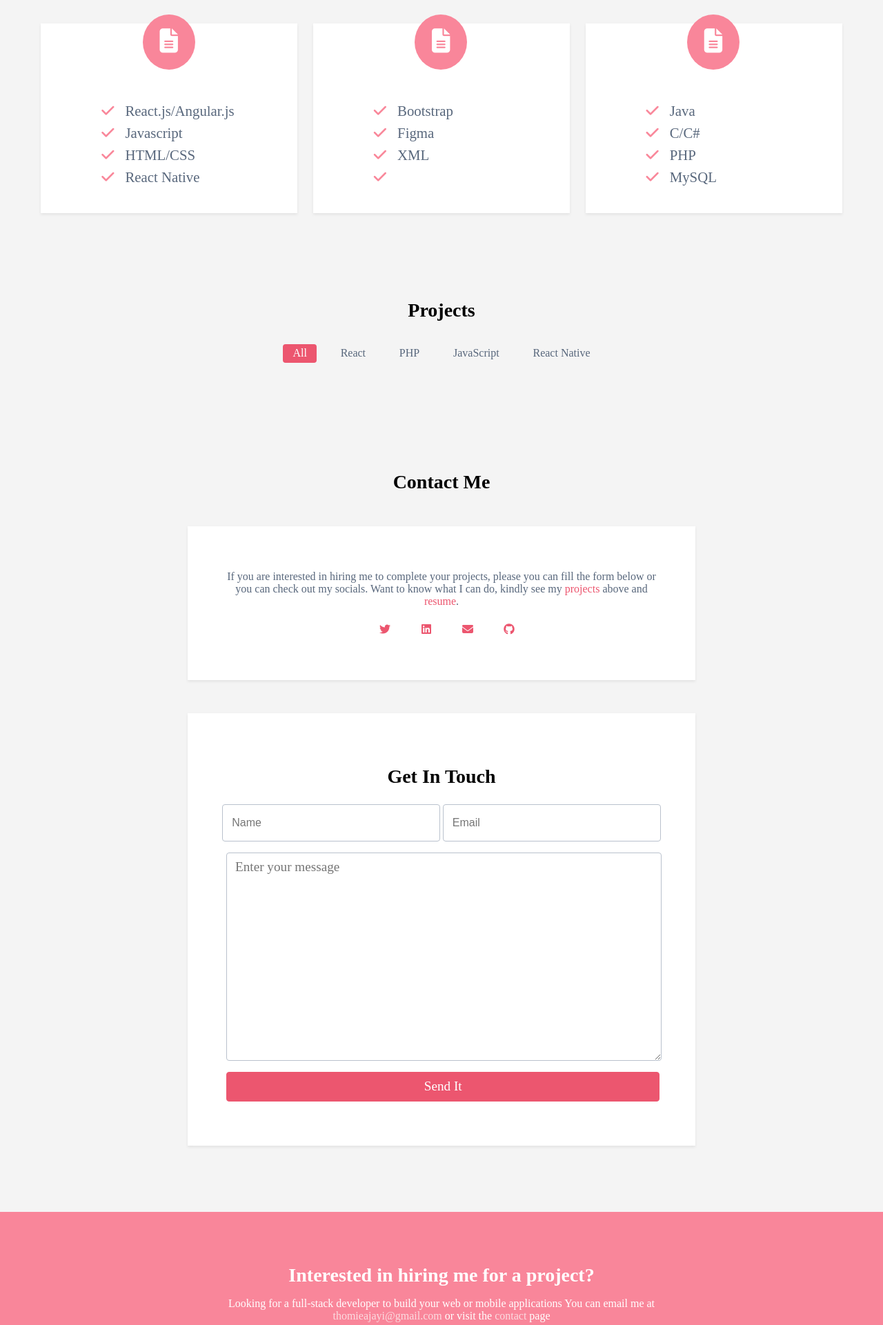
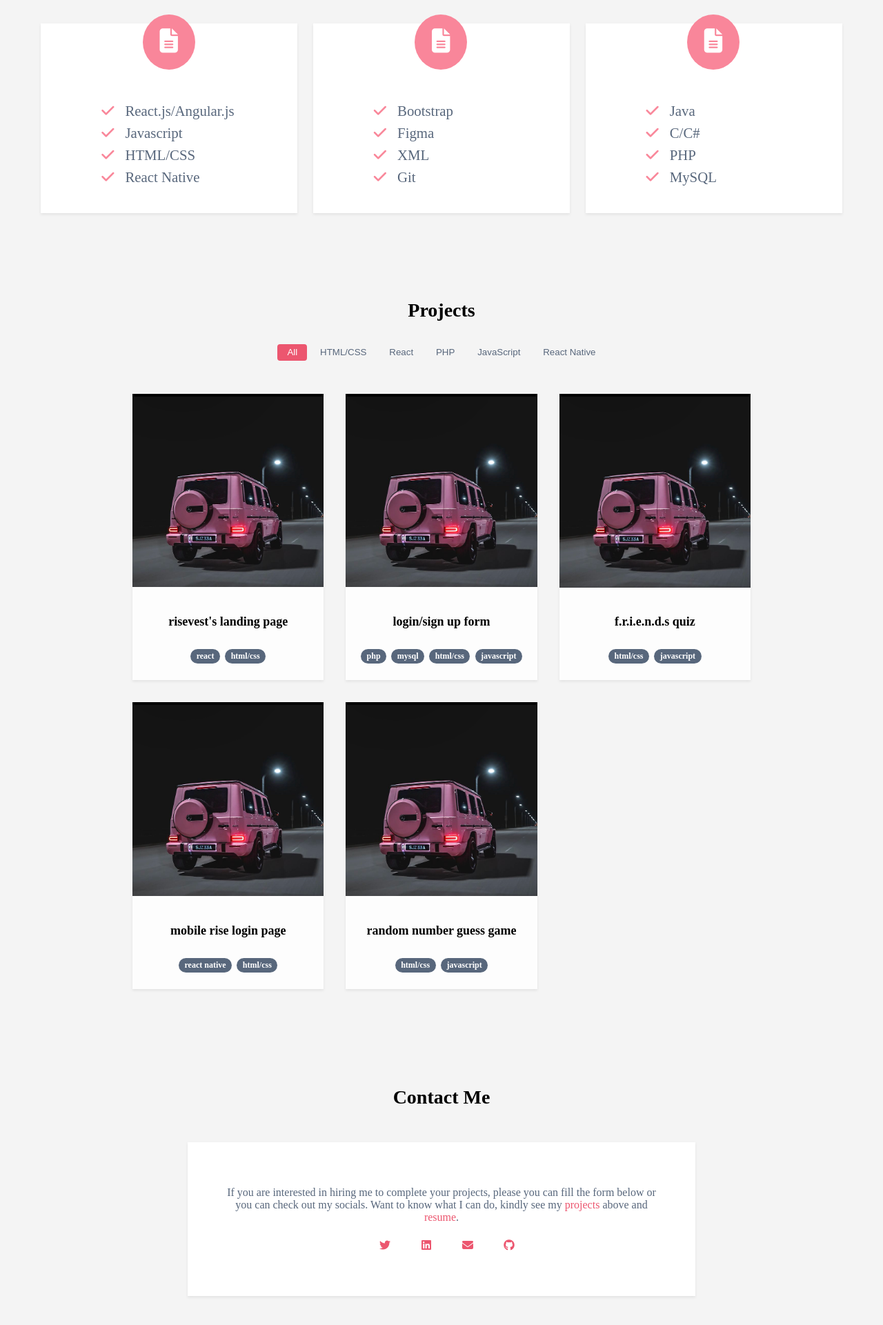
Before and after one commit to TomisinAjayi/Old-portfolio, a PHP site: page / in a window 1280 px wide. Shown: the part 603-2524 px from the top of the page at 69% size. Run offline with PHP 8.4, Linux system fonts and the light colour scheme; some libraries are stand-ins or nearby versions.

Commit message:
added projects

```diff
--- a/portfolio/index.html
+++ b/portfolio/index.html
@@ -11,7 +11,7 @@
 <body>
     <header>
         <nav>
-            <div class="row">
+            <div class="row nav-item" id="navigation">
                 <div class="col-6 socials">
                     <ul>
                         <li><a href="https://twitter.com/tomiajayi_"><i class="fa-brands fa-twitter"></i></a></li>
@@ -20,7 +20,7 @@
                         <li><a href="https://github.com/TomisinAjayi"><i class="fa-brands fa-github"></i></a></li>
                     </ul>
                 </div>
-                <div class="col-6 links">
+                <div class="col-6 links" id="linkDisplay">
                     <ul id="linksUl">
                         <li class="list active"><a href="#">ABOUT</a></li>
                         <li class="list"><a href="#projects-section">PROJECTS</a></li>
@@ -29,9 +29,8 @@
                     </ul>
                 </div>
                 <div class="btn">
-                    <button class="navbar-toggler" type="button" data-bs-toggle="collapse" data-bs-target="#navigation" aria-controls="navigation" aria-expanded="false" aria-label="Toggle navigation">
-                        <i class="fa-solid fa-bars"></i>
-                    </button>
+                    <i id="bars" class="fa-solid fa-bars"></i>
+                    <i id="times" class="fa-solid fa-xmark"></i>
                 </div>
             </div>
         </nav>
@@ -73,7 +72,7 @@
                         <li><i class="fa-solid fa-check"></i>Bootstrap</li>
                         <li><i class="fa-solid fa-check"></i>Figma</li>
                         <li><i class="fa-solid fa-check"></i>XML</li>
-                        <li><i class="fa-solid fa-check"></i></li>
+                        <li><i class="fa-solid fa-check"></i>Git</li>
                     </ul>
                 </div>
                 <div class="col-4">
@@ -94,11 +93,120 @@
     <section class="projects" id="projects-section">
         <h3>Projects</h3>
         <div id="projectList">
-            <li class="list active-project">All</li>
-            <li class="list">React</li>
-            <li class="list">PHP</li>
-            <li class="list">JavaScript</li>
-            <li class="list">React Native</li>
+            <button class="list active-project" onclick="filterSelection('all')">All</button>
+            <button class="list" onclick="filterSelection('html/css')">HTML/CSS</button>
+            <button class="list" onclick="filterSelection('react')">React</button>
+            <button class="list" onclick="filterSelection('php')">PHP</button>
+            <button class="list" onclick="filterSelection('javascript')">JavaScript</button>
+            <button class="list" onclick="filterSelection('rNative')">React Native</button>
+        </div>
+        <div class="project-body">
+            <div class="grid-item react html/css">
+                <div class="card">
+                    <div class="card-img">
+                        <img src="car.jpeg" alt="Avatar">
+                    </div>
+                    <div class="card-body">
+                        <h4><b>risevest's landing page</b></h4>
+                    </div>
+                    <div class="card-footer">
+                        <ul>
+                            <li>
+                                <span>react</span>
+                            </li>
+                            <li>
+                                <span>html/css</span>
+                            </li>
+                        </ul>
+                    </div>
+                </div>
+            </div>
+            <div class="grid-item php javascript html/css">
+                <div class="card">
+                    <div class="card-img">
+                        <img src="car.jpeg" alt="Avatar">
+                    </div>
+                    <div class="card-body">
+                        <h4><b>login/sign up form</b></h4>
+                    </div>
+                    <div class="card-footer">
+                        <ul>
+                            <li>
+                                <span>php</span>
+                            </li>
+                            <li>
+                                <span>mysql</span>
+                            </li>
+                            <li>
+                                <span>html/css</span>
+                            </li>
+                            <li>
+                                <span>javascript</span>
+                            </li>
+                        </ul>
+                    </div>
+                </div>
+            </div>
+            <div class="grid-item html/css javascript">
+                <div class="card">
+                    <div class="card-img">
+                        <img src="car.jpeg" alt="Avatar">
+                    </div>
+                    <div class="card-body">
+                        <h4><b>f.r.i.e.n.d.s quiz</b></h4>
+                    </div>
+                    <div class="card-footer">
+                        <ul>
+                            <li>
+                                <span>html/css</span>
+                            </li>
+                            <li>
+                                <span>javascript</span>
+                            </li>
+                        </ul>
+                    </div>
+                </div>
+            </div>
+            <div class="grid-item rNative html/css">
+                <div class="card">
+                    <div class="card-img">
+                        <img src="car.jpeg" alt="Avatar">
+                    </div>
+                    <div class="card-body">
+                        <h4><b>mobile rise login page</b></h4>
+                    </div>
+                    <div class="card-footer">
+                        <ul>
+                            <li>
+                                <span value="reactNative">react native</span>
+                            </li>
+                            <li>
+                                <span value="html/css">html/css</span>
+                            </li>
+                        </ul>
+                    </div>
+                </div>
+            </div>
+            <div class="grid-item html/css javascript">
+                <div class="card">
+                    <div class="card-img">
+                        <img src="car.jpeg" alt="Avatar">
+                    </div>
+                    <div class="card-body">
+                        <h4><b>random number guess game</b></h4>
+                    </div>
+                    <div class="card-footer">
+                        <ul>
+                            <li>
+                                <span>html/css</span>
+                            </li>
+                            <li>
+                                <span>javascript</span>
+                            </li>
+                        </ul>
+                    </div>
+                </div>
+            </div>
         </div>
     </section>
     <!-- <contact section  -->
@@ -119,16 +227,24 @@
             <h3>Get In Touch</h3>
             <input type="hidden" name="contact_number">
             <p>
-                <input type="text" name="user_name" placeholder="Name"/>
+                <input type="text" name="user_name" placeholder="Name" required/>
                 <input type="email" name="user_email" placeholder="Email"/>
             </p>
             <p>
-                <textarea rows="10" name="message" placeholder="Enter your message"></textarea>
+                <textarea rows="10" name="message" placeholder="Enter your message" required></textarea>
             </p>
             <p>
                 <button type="submit">Send It</button>
             </p>
         </form>
+        <div id="contact-success">
+            <p>
+                <i class="fa-solid fa-circle-check"></i>
+            </p>
+            <p>
+                Your message has been sent. <br /> You should be contacted shortly. Thank you.
+            </p>
+        </div>
     </section>
     <footer>
         <h3>Interested in hiring me for a project?</h3>
@@ -137,7 +253,7 @@
         <button><a href="#contact-section">Let's Talk <i class="fa-solid fa-paper-plane"></i></a></button>
         <div class="copyright">Copyright &copy; Tomisin Ajayi, 2022</div>
     </footer>
-    <script src="jquery-3.6.0.min.js"></script>
+    <!-- <script src="jquery-3.6.0.min.js"></script> -->
     <script type="text/javascript" src="https://cdn.jsdelivr.net/npm/@emailjs/browser@3/dist/email.min.js"></script>
     <script src="script.js"></script>
 </body>
--- a/portfolio/style.css
+++ b/portfolio/style.css
@@ -180,26 +179,88 @@ nav > .row > div > button > i {
     line-height: 1.2;
     margin-bottom: 1rem;
 }
-.projects > div {
+.projects > #projectList {
     list-style: none;
     display: flex;
     flex-direction: row;
     justify-content: space-around;
     margin: 2rem 25rem;
 }
-.projects > div > li {
+.projects > #projectList > button {
     display: inline-block;
     padding: 0.275rem 0.875rem;
     border-radius: 4px;
     cursor: pointer;
-}
-.projects > div > .list {
     color: #58677c;
+    border: 0;
+    background-color: transparent;
 }
 .projects > #projectList > .active-project {
     background: #ec566f;
     color: white;
 }
+.project-body {
+    display: grid;
+    grid-template-columns: repeat(3, minmax(0, 1fr));
+    padding: 0 11rem;
+}
+.grid-item {
+    background-color: rgba(255, 255, 255, 0.8);
+    font-size: 30px;
+    text-align: center;
+    margin: 1rem 1rem 1rem 1rem;
+    display: none;
+}
+.card {
+    display: flex;
+    flex-direction: column;
+    border-radius: 0;
+    height: 100%;
+    box-shadow: 0 0.125rem 0.25rem rgb(0 0 0 / 8%);
+}
+.card > .card-img > img {
+    border-radius: 0;
+    width: 100%;
+    vertical-align: middle;
+}
+.card > .card-body {
+    padding-bottom: 0;
+    padding: 1rem 1rem;
+}
+.card > .card-body > h4 {
+    font-size: 1.125rem;
+    margin-bottom: 0;
+}
+.card > .card-footer {
+    padding-bottom: 1.5rem;
+
+}
+.card > .card-footer > ul {
+    padding-left: 0;
+    margin: 0;
+}
+.card > .card-footer > ul > li {
+    display: inline-block;
+}
+.card > .card-footer > ul > li > span {
+    display: inline-block;
+    font-size: 0.4em;
+    font-weight: 700;
+    line-height: 1;
+    color: #fff;
+    text-align: center;
+    white-space: nowrap;
+    vertical-align: baseline;
+    padding: 0.35em 0.7em;
+    padding-bottom: 0.4em;
+    border-radius: 10rem;
+    background-color: #58677c !important;
+}
+.show {
+    display: block;
+}
+
+  /* contact design  */
 .contact {
     padding-top: 3rem;
     padding-bottom: 3rem;
```
Also changed, not shown: other parts of portfolio/style.css (+87 -9 lines), portfolio/script.js (+65 -5 lines), portfolio/car.jpeg (added).
